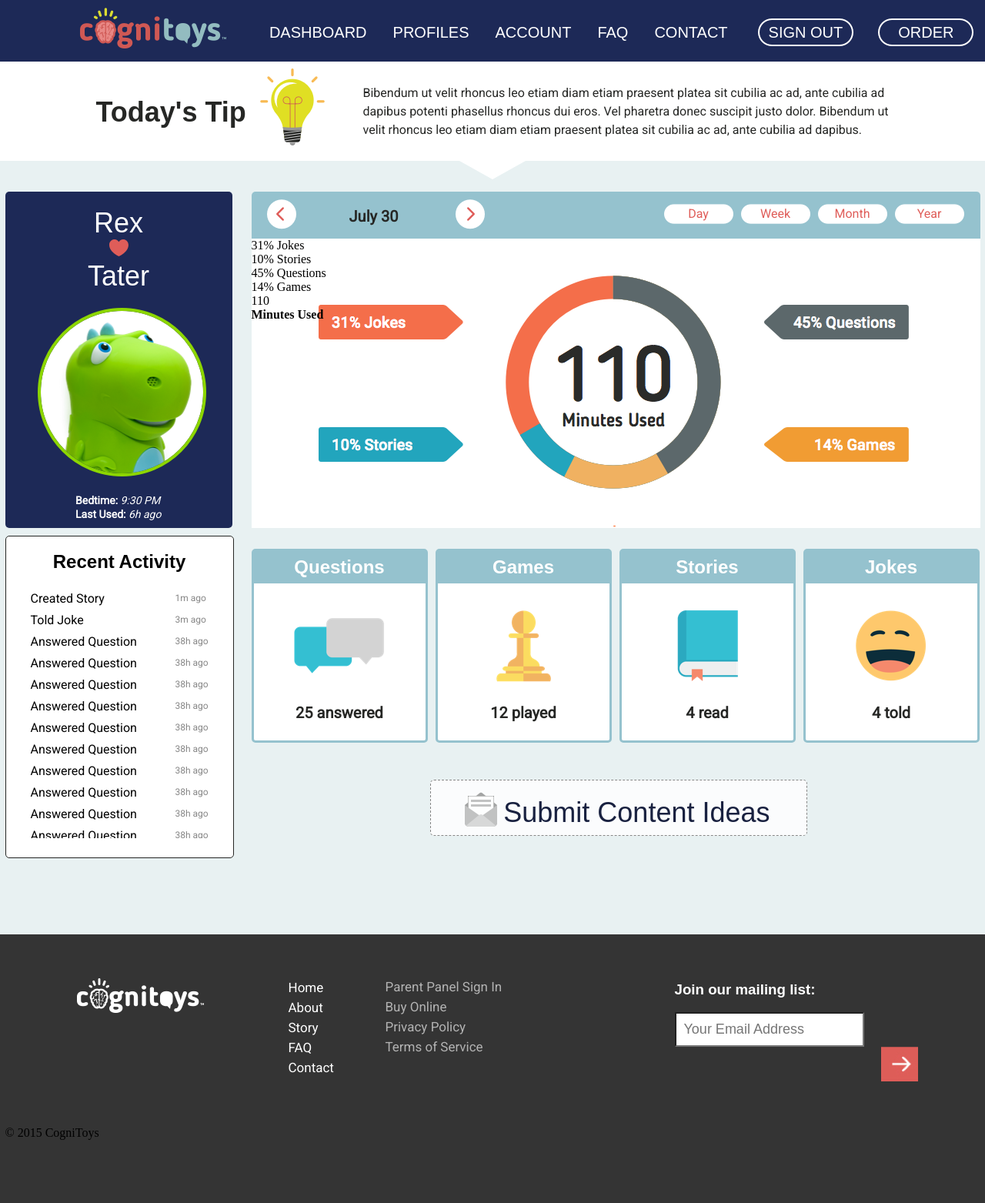
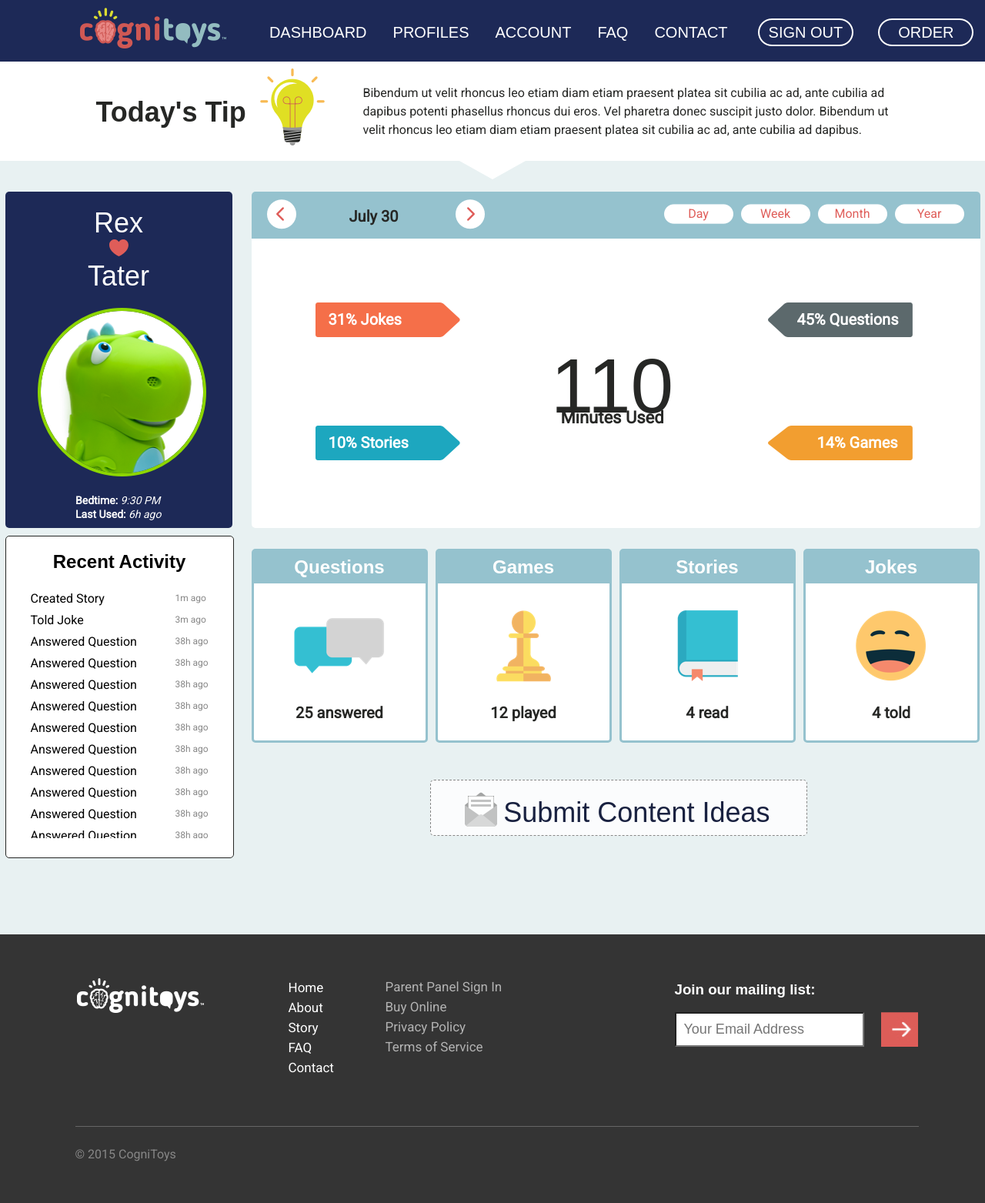
Before and after one commit to CV-AO/cogni_web, a PHP site: page /?action=1 in a window 1280 px wide. Shown: the whole page at 77% size. Run offline with PHP 8.4, Linux system fonts and the light colour scheme; some libraries are stand-ins or nearby versions; some web fonts are replaced.

Commit message:
fixed compatability issues with master

```diff
--- a/style.css
+++ b/style.css
@@ -1,17 +1,6 @@
 /*
 Master css to Dashboard design
 10/23/2015 whilst Tater sleeps next tome
-
-TODO
-finish global site width using sean's directive
-add prev/next buttons on top left sidebar
-mailing list set up
-popups submitting content via email
-update order link in header
-date/time bed picker
-fix kristina's cognitoy section on profiles
-link up the + button at bottom of profiles
-faq page
 */
 
 /* general */
@@ -149,7 +138,15 @@
 #content_right_right ul li {display:inline;float:left;margin:0 5px;}
 #content_right_right ul li a {text-decoration:none;font-size:16px;background:url(images/rectangle-83-copy-2.png) no-repeat;color:#df5d59;font-family: 'Roboto', sans-serif;display:block;width:90px;height:29px;text-align:center;padding:3px 0 0 0;}
 #content_right_right ul li a:hover {background:url(images/rectangle-83.png)no-repeat;color:#fff;text-decoration:none;font-size:16px;width:90px;height:29px;text-align:center;padding:3px 0 0 0;}
-#content_right_two {background:#fff url(images/2015-10-26_1312.png)no-repeat center center;height:376px;margin:0 0 27px 0;}
+#content_right_two {position:relative;background:white;height:376px;margin:0 0 27px 0;font-family: 'Roboto', sans-serif;font-size:18px;border-bottom-left-radius:5px;border-bottom-right-radius: 5px;}
+.content_right_two_category{position:absolute;background-position:center;height:45px;width:188px;color:white;font-size:20px;font-weight:bold;padding-top:10px;}
+#content_right_two_jokes{top:83px;left:83px;background:url(images/jokesback.png)no-repeat;text-indent:17px;}
+#content_right_two_questions{top:83px;right:88px;background:url(images/questionsback.png)no-repeat;text-indent:38px;}
+#content_right_two_games{top:243px;right:88px;background:url(images/gamesback.png)no-repeat;text-indent:64px;}
+#content_right_two_stories{top:243px;left:83px;background:url(images/storiesback.png)no-repeat;text-indent:17px;}
+#content_right_two_chart{position:absolute;top: 30px;left: 323.5px;height: 300px;width: 300px;}
+#content_right_two_minutes{position:absolute;top:53%;left:48.5%;transform: translate(-50%, -50%);font-size:22px;color:#262725;text-align:center}
+#minutes_used{height:86px;font-size:100px;font-family:'BloggerSans',sans-serif;}
 #content_right_three {margin:0 0 40px 0;height:260px;float:left;}
 #content_right_three_block_one {background:#fff url(images/icon-comment-icon-comment.png) no-repeat center center;width:223px;height:246px;float:left;margin:0 10px 0 0;border:3px solid #95c2ce; border-radius:5px;}
 #content_right_three_block_two {background:#fff url(images/icon-pawn.png) no-repeat center center;width:223px;height:246px;float:left;margin:0 10px 0 0;border:3px solid #95c2ce;border-radius:5px;}
@@ -192,8 +189,8 @@
 #footer_three ul li {margin:6px 0;padding:0;}
 #footer_three ul li a {text-decoration:none;color:#b3b3b3;font-size:17px;}
 #footer_four {width:316px;float:right;padding:0;margin:0;}
-#footer_four h3 {color:#fff;padding:12px 0 0 0;font-family:'BloggerSans',sans-serif;}
-input[type="text"] {display: block;height:45px;font-family: sans-serif;font-size: 18px;appearance: none;box-shadow: none;border-radius: none;padding:0 0 0 10px;}
+#footer_bottom{border-top:1px solid #666666;width:1096px;float:left;height:30px;padding:26px 0 0 0;color:#878787;margin:0 0 0 91px;font-family:'Roboto',sans-serif;}
+input[type="text"] {display: block;height:45px;font-family: sans-serif;font-size: 18px;appearance: none;box-shadow: none;border-radius: none;float:left;padding:0 0 0 10px;}
 input[type="text"]:focus {outline: none;}
 .style-1 input[type="text"] {padding: 10px;border: solid 1px #dcdcdc;transition: box-shadow 0.3s, border 0.3s;}
 .style-1 input[type="text"]:focus,
@@ -240,7 +237,7 @@
 #account_container_box_three_right input[type="text"], #account_container_box_two_right input[type="text"], #account_container_box_seven_right input[type="text"], #account_container_box_eight_right input[type="text"], #account_container_box_nine_right input[type="text"] {display: block;margin: 0;color:#262725;width: 283px;font-family:'Roboto',sans-serif;font-size: 14px;appearance: none;box-shadow: none;border-radius: 5px;border:1px solid #ccc;height:34px;}
 #account_container_box_three_right input[type="text"]:focus, #account_container_box_two_right input[type="text"]:focus, #account_container_box_seven_right input[type="text"]:focus, #account_container_box_eight_right input[type="text"]:focus, #account_container_box_nine_right input[type="text"]:focus {outline: none;border: solid 1px #707070;box-shadow: 0 0 5px 1px #969696;}
 #account_save_one {background:#df5d59;color:#ffffff;font-size:20px;font-family:'BloggerSans',sans-serif;padding:10px;margin:0;border:0;border-radius:5px;width:96px;border:0;outline:none;}
-#account_save_two {background:#df5d59;color:#ffffff;font-size:20px;font-family:'BloggerSans',sans-serif;padding:10px;margin-top:20px;border:0;border-radius:5px;border:0;outline:none;text-align:center;}
+#account_save_two {background:#df5d59;color:#ffffff;font-size:20px;font-family:'BloggerSans',sans-serif;padding:10px;margin:0;border:0;border-radius:5px;text-align:center;border:0;outline:none;}
 input[type=checkbox] {visibility: hidden;}
 .accountCheckbox {width: 17px;margin: 0 6px 0 0;position:relative;float:left;}
 .accountCheckbox label {cursor: pointer;position: absolute;width: 17px;height: 17px;top: 0;left: 0;background: url(images/rectangle-219-copy.png);border:0 none #fff;}
```
